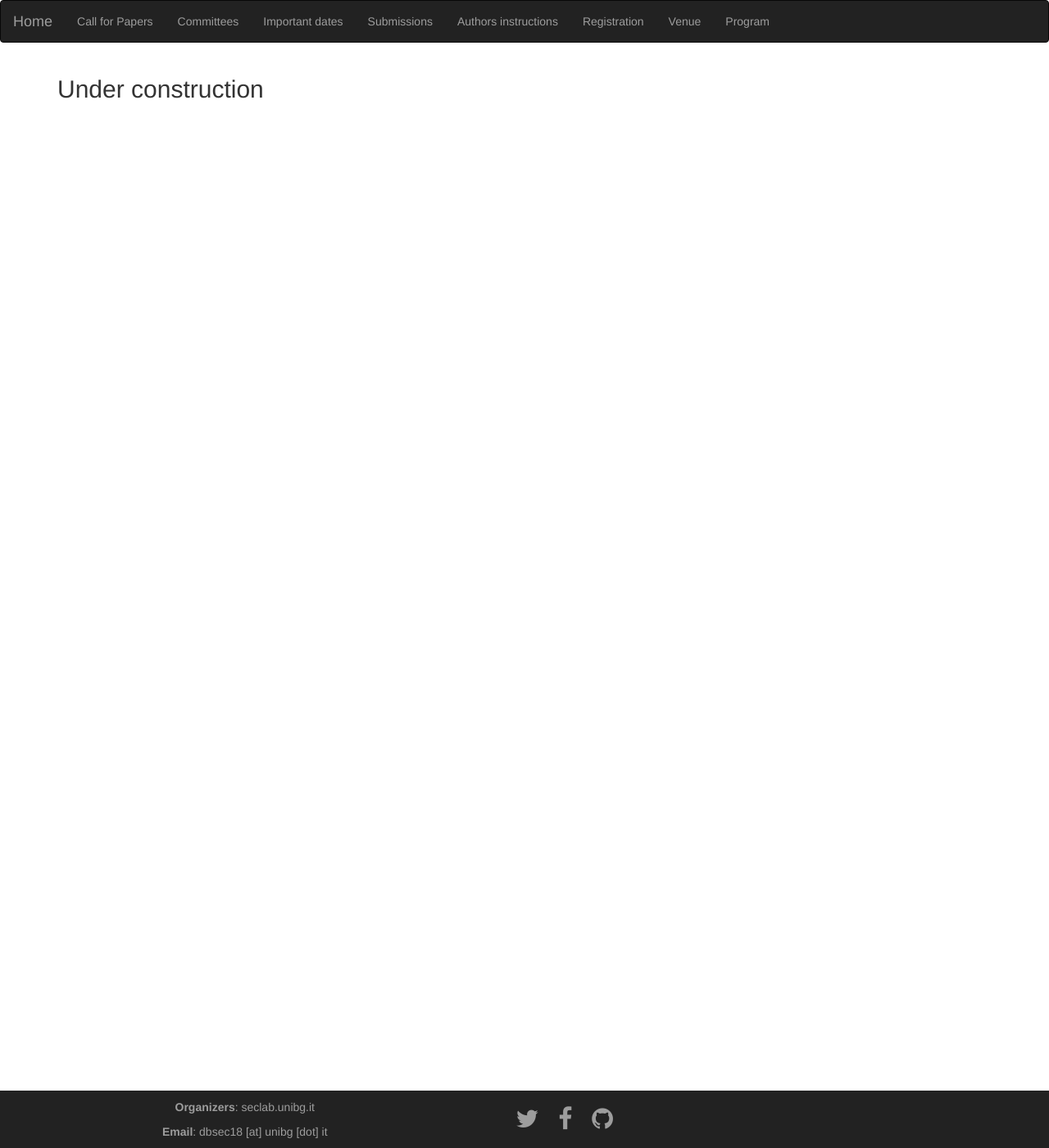
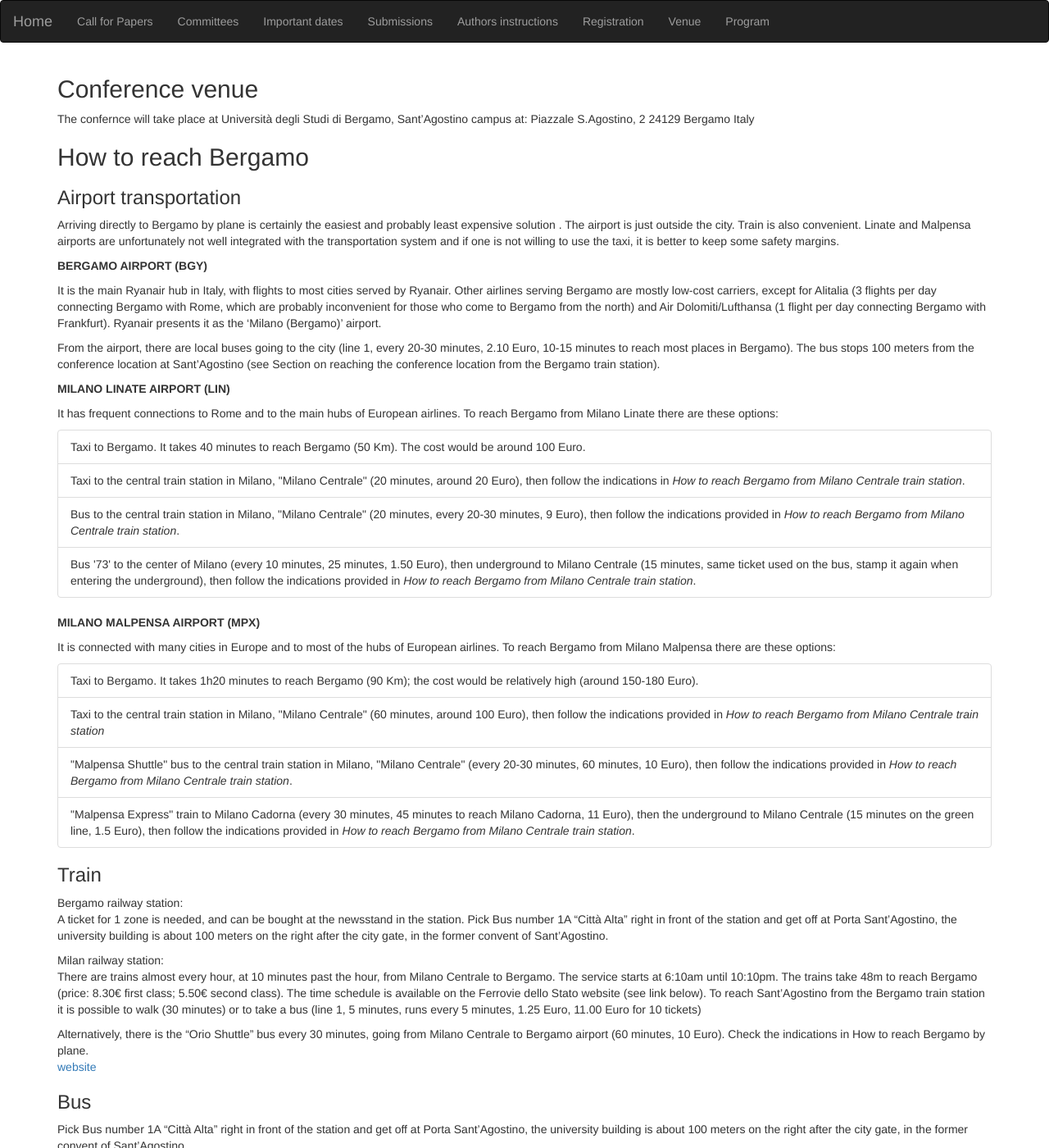
Before and after one commit to dbsec18/dbsec18.github.io, a Jekyll site: the page built from venue.markdown, in a window 1280 px wide and 1400 px high. Shown: the whole window at 82% size. Built offline with Jekyll 4.4.1, drawn with Linux system fonts in a browser that asks for light colours; nearby versions of some CDN libraries; some of the changed text lies outside the part shown.

Commit message:
update venue

```diff
--- a/venue.markdown
+++ b/venue.markdown
@@ -3,4 +3,110 @@ layout: default
 title: Venue
 ---
 
-## Under construction
+## Conference venue
+
+The confernce will take place at Università degli Studi di Bergamo, Sant’Agostino
+campus at:
+Piazzale S.Agostino, 2
+24129 Bergamo
+Italy
+
+
+## How to reach Bergamo
+
+### Airport transportation
+
+Arriving directly to Bergamo by plane is
+certainly the easiest and probably least
+expensive solution . The airport is just outside
+the city. Train is also convenient. Linate and
+Malpensa airports are unfortunately not well
+integrated with the transportation system and if
+one is not willing to use the taxi, it is better
+to keep some safety margins.
+
+
+**BERGAMO AIRPORT (BGY)**
+
+It is the main Ryanair hub in Italy, with flights to most cities served by
+Ryanair. Other airlines serving Bergamo are mostly low-cost carriers, except for
+Alitalia (3 flights per day connecting Bergamo with Rome, which are probably
+inconvenient for those who come to Bergamo from the north) and Air
+Dolomiti/Lufthansa (1 flight per day connecting Bergamo with Frankfurt). Ryanair
+presents it as the 'Milano (Bergamo)' airport.
+
+From the airport, there are local buses going to the city (line 1, every 20-30
+minutes, 2.10 Euro, 10-15 minutes to reach most places in Bergamo). The bus
+stops 100 meters from the conference location at Sant'Agostino (see Section on
+reaching the conference location from the Bergamo train station).
+
+
+**MILANO LINATE AIRPORT (LIN)**
+
+It has frequent connections to Rome and to the main hubs of European airlines.
+To reach Bergamo from Milano Linate there are these options:
+
+<ul class="list-group">
+	<li class="list-group-item">Taxi to Bergamo. It takes 40 minutes to reach Bergamo (50 Km). The cost would be around 100 Euro.</li>
+	<li class="list-group-item">Taxi to the central train station in Milano, "Milano Centrale" (20 minutes, around 20 Euro), then follow the indications in <i>How to reach Bergamo from Milano Centrale train station</i>.</li>
+	<li class="list-group-item">Bus to the central train station in Milano, "Milano Centrale" (20 minutes, every 20-30 minutes, 9 Euro), then follow the indications provided in <i>How to reach Bergamo from Milano Centrale train station</i>.</li>
+	<li class="list-group-item">Bus '73' to the center of Milano (every 10 minutes, 25 minutes, 1.50 Euro), then underground to Milano Centrale (15 minutes, same ticket used on the bus, stamp it again when entering the underground), then follow the indications provided in <i>How to reach Bergamo from Milano Centrale train station</i>.</li>
+</ul>
+
+
+**MILANO MALPENSA AIRPORT (MPX)**
+
+It is connected with many cities in Europe and to most of the
+hubs of European airlines. To reach Bergamo from Milano Malpensa
+there are these options:
+
+<ul class="list-group">
+	<li class="list-group-item">Taxi to Bergamo. It takes 1h20 minutes to reach Bergamo (90 Km); the cost would be relatively high (around 150-180 Euro).</li>
+	<li class="list-group-item">Taxi to the central train station in Milano, "Milano Centrale" (60 minutes, around 100 Euro), then follow the indications provided in <i>How to reach Bergamo from Milano Centrale train station</i></li>
+	<li class="list-group-item">"Malpensa Shuttle" bus to the central train station in Milano, "Milano Centrale" (every 20-30 minutes, 60 minutes, 10 Euro), then follow the indications provided in <i>How to reach Bergamo from Milano Centrale train station</i>.</li>
+	<li class="list-group-item">"Malpensa Express" train to Milano Cadorna (every 30 minutes, 45 minutes to reach Milano Cadorna, 11 Euro), then the underground to Milano Centrale (15 minutes on the green line, 1.5 Euro), then follow the indications provided in <i>How to reach Bergamo from Milano Centrale train station</i>.</li>
+</ul>
+
+
+### Train
+
+Bergamo railway station:
+A ticket for 1 zone is needed, and can be bought at the newsstand in the
+station. Pick Bus number 1A "Città Alta" right in front of the station and get
+off at Porta Sant'Agostino, the university building is about 100 meters on the
+right after the city gate, in the former convent of Sant’Agostino.
+
+Milan railway station:
+There are trains almost every hour, at 10 minutes past the hour, from Milano
+Centrale to Bergamo. The service starts at 6:10am until 10:10pm. The trains take
+48m to reach Bergamo (price: 8.30€ first class; 5.50€ second class). The time
+schedule is available on the Ferrovie dello Stato website (see link below).
+To reach Sant'Agostino from the Bergamo train station
+it is possible to walk (30 minutes) or to take a bus (line 1, 5 minutes, runs
+every 5 minutes, 1.25 Euro, 11.00 Euro for 10 tickets)
+
+Alternatively, there is the "Orio Shuttle" bus every 30 minutes, going from
+Milano Centrale to Bergamo airport (60 minutes, 10 Euro). Check the indications
+in How to reach Bergamo by plane.
+[website](https://www.trenitalia.com)
+
+### Bus
+
+Pick Bus number 1A “Città Alta” right in front of the station and get
+off at Porta Sant’Agostino, the university building is about 100 meters on the
+right after the city gate, in the former convent of Sant’Agostino.
+[website](https://www.atb.bergamo.it/en)
+
+### Car
+Bergamo is located 50 Km East of Milano. The A4 motorway between Milano and
+Bergamo has just been renovated, with 4 lanes in each direction, it is rarely
+congested (whereas the motorways circling around Milan are often congested
+during the day), and the trip from the eastern outskirts of Milano to Bergamo
+takes 30 minutes.
+
+Parking is quite difficult in Città Alta (it is metered in every place, with
+limits on the maximum stay; many roads are closed to non-residents). It is also
+not very easy in Città Bassa. There are a few parking places where the car can
+be left; the rates are around 1-2 Euro per hour. Parking in Città Alta between
+9am and 7pm costs 2.00€ per hour (you have to buy a ticket using coins from a
+machine). Motorbikes can park freely in most places.
```
